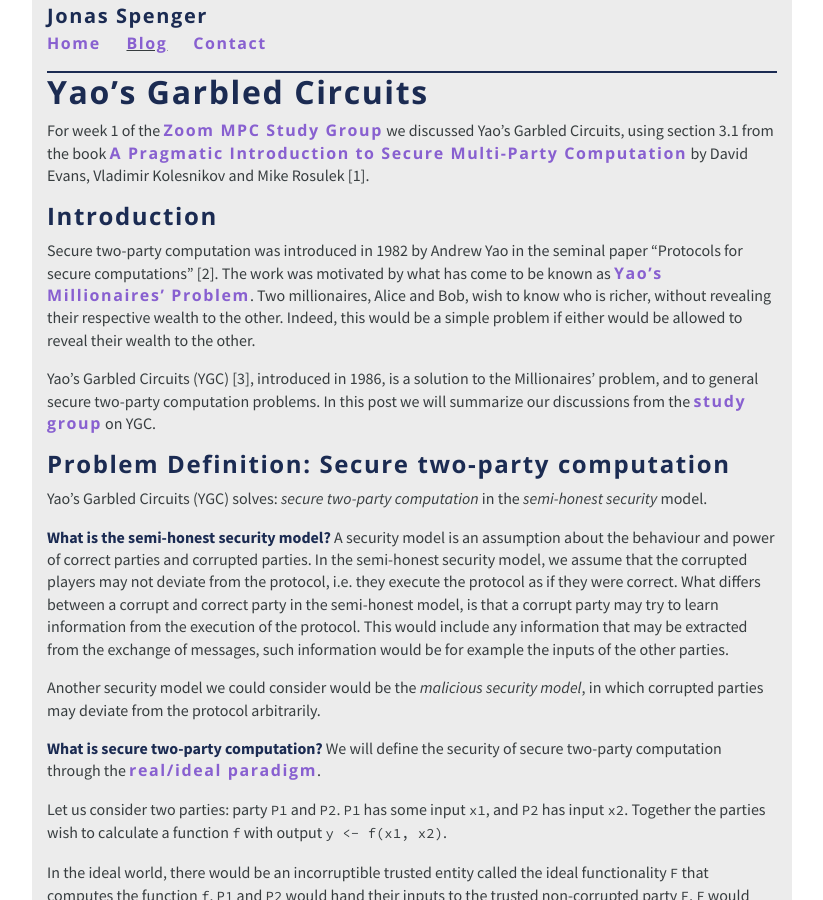
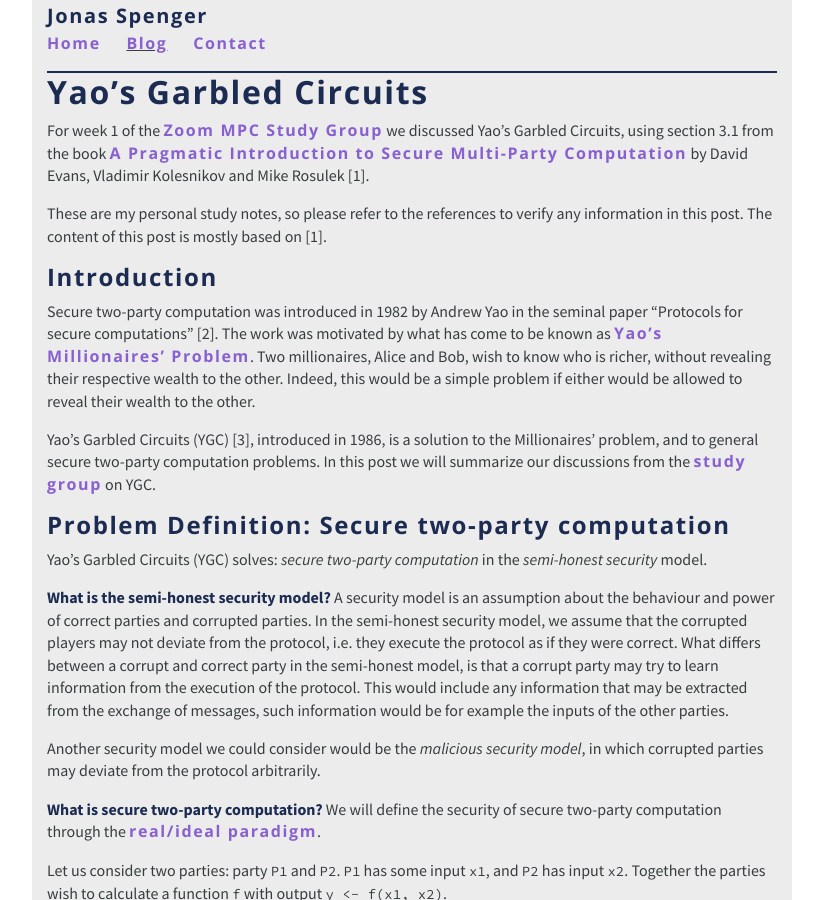
Before and after one commit to jspenger/jspenger.github.io, a Jekyll site: the page built from _posts/2021-02-10-yaos-garbled-circuits.md, in a window 1280 px wide and 900 px high. Shown: the whole window, without its empty margins (228-1051 px from the left). Built offline with Jekyll 4.4.1, drawn with Linux system fonts in a browser that asks for light colours; some of the changed lines change nothing that is shown; some of the changed text lies outside the part shown.

Commit message:
Update 2021-02-10-yaos-garbled-circuits.md

```diff
--- a/_posts/2021-02-10-yaos-garbled-circuits.md
+++ b/_posts/2021-02-10-yaos-garbled-circuits.md
@@ -8,6 +8,8 @@ lastupdatedon: 2021-02-10
 
 # Yao's Garbled Circuits
 For week 1 of the [Zoom MPC Study Group](zoom-secure-multi-party-computation-study-group) we discussed Yao's Garbled Circuits, using section 3.1 from the book [A Pragmatic Introduction to Secure Multi-Party Computation](https://securecomputation.org) by David Evans, Vladimir Kolesnikov and Mike Rosulek [1].
+
+These are my personal study notes, so please refer to the references to verify any information in this post. The content of this post is mostly based on [1].
 
 ## Introduction
 Secure two-party computation was introduced in 1982 by Andrew Yao in the seminal paper "Protocols for secure computations" [2].
@@ -101,7 +103,7 @@ How does it compare to other protocols?
 We are uncertain how garbled circuits stack up against other forms of secure multi-party computation.
 What we have found so far are statements that for certain problems garbled circuits may be more efficient, whereas for others arithmetic circuit protocols such as BGW [1] may be more efficient.
 
-## Follow-up
+## Follow-up Suggestions
 Things we want to cover in the future:
 other circuit garbling techniques;
 implementation of garbled circuits;
```
